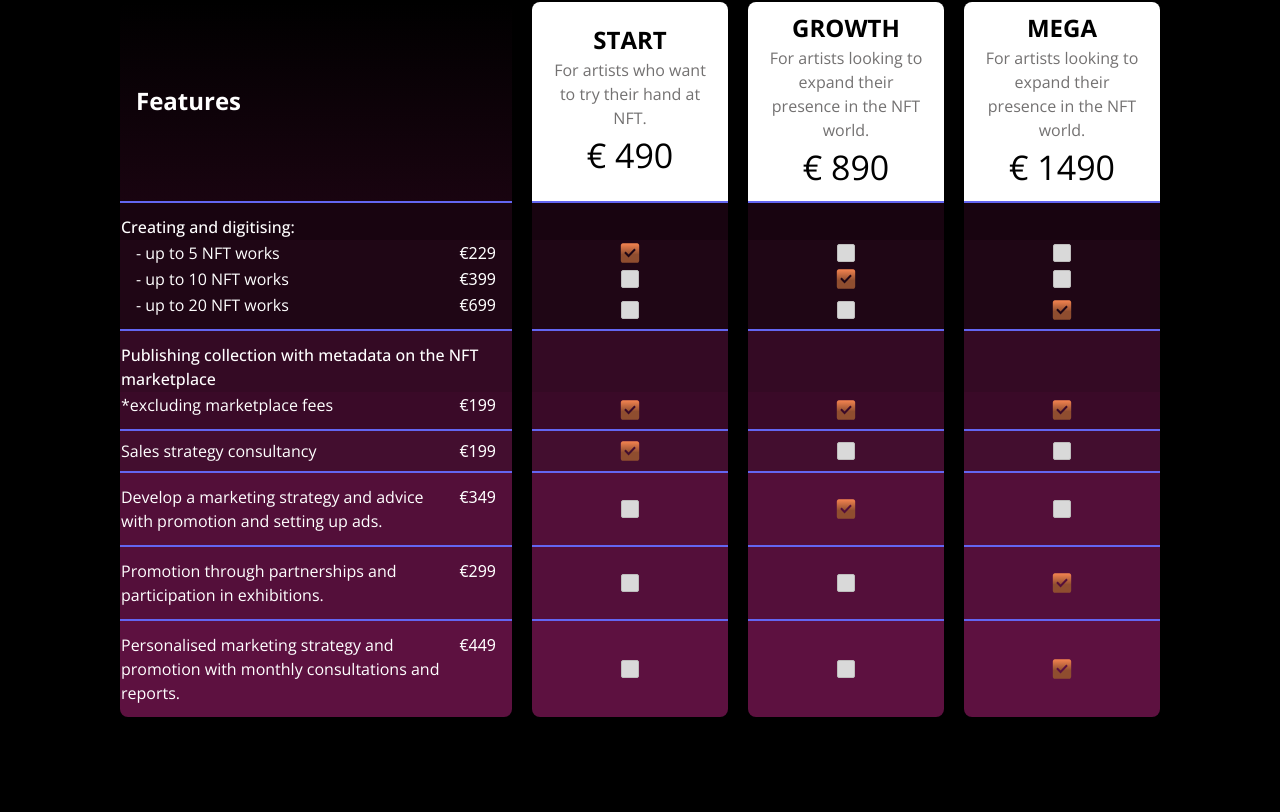
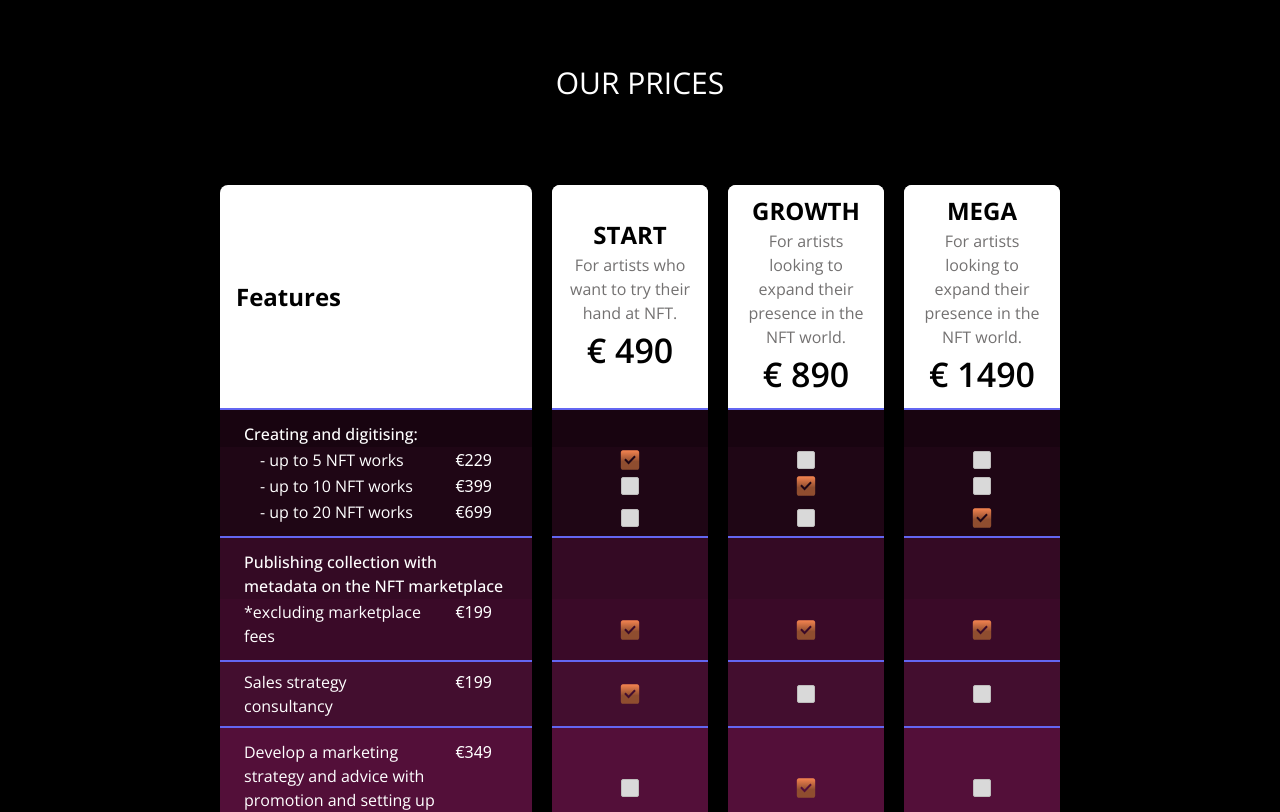
Before and after one commit to whitemam8a/OPENGATE, a React (Vite) app: page / in a window 1280 px wide. Shown: the part 1457-2269 px from the top of the page. Built offline with nearby package versions, Linux system fonts and the light colour scheme.

Commit message:
Fixed stylesheet and changed page widths

```diff
--- a/src/Blocks/First_screen.jsx
+++ b/src/Blocks/First_screen.jsx
@@ -5,7 +5,7 @@ const First_screen = ({ title, description, button }) => {
     document.getElementById("Contacts")?.scrollIntoView({ behavior: "smooth" });
 
   return (
-    <div className="flex flex-row shared-padding">
+    <div className="flex flex-row shared-padding pt-10">
       <div className="flex flex-col justify-center md:basis-3/5 gap-6">
         <h1 className="text-[30px] md:text-[48px] pr-[100px]">{title}</h1>
         <p className="pr-[100px]">{description}</p>
--- a/src/Components/Pricing/Pricing_table.jsx
+++ b/src/Components/Pricing/Pricing_table.jsx
@@ -27,14 +27,16 @@ const PricingTable = () => {
       <table className="table-auto w-full border-separate border-spacing-x-5">
         <thead>
           <tr
-            className="bg-cover"
-            style={{
-              background: "linear-gradient(to bottom, #000000, #190410)",
-              // backgroundImage: 'url("/pictures/bg-pricies.png")',
-              // backgroundPosition: "0% 10%",
-            }}
+            className="bg-cover bg-white"
+            style={
+              {
+                // background: "linear-gradient(to bottom, #000000, #190410)",
+                // backgroundImage: 'url("/pictures/bg-pricies.png")',
+                // backgroundPosition: "0% 10%",
+              }
+            }
           >
-            <th className="px-4 py-2  text-white rounded-t-lg w-[40%]">
+            <th className="px-4 py-2  text-black rounded-t-lg w-[40%]">
               <div className="flex ">
                 <p className="table-features">Features</p>
               </div>
@@ -68,7 +70,7 @@ const PricingTable = () => {
         </thead>
         <tbody>
           <tr className="bg-cover bg-[#180410] " style={{}}>
-            <td className="pt-3 border-t-2 border-t-indigo-500">
+            <td className="pt-3 px-6 border-t-2 border-t-indigo-500">
               <p className="table-features-title">Creating and digitising:</p>
             </td>
             <td className="px-4 py-2 border-t-2 border-t-indigo-500"></td>
@@ -76,7 +78,7 @@ const PricingTable = () => {
             <td className="px-4 py-2 border-t-2 border-t-indigo-500"></td>
           </tr>
           <tr className="bg-cover bg-[#1F0615] " style={{}}>
-            <td className="px-4 ">
+            <td className="px-10 ">
               <FeaturesText text={"- up to 5 NFT works"} price={"229"} />
             </td>
             <td className="px-4 ">
@@ -92,7 +94,7 @@ const PricingTable = () => {
             </td>
           </tr>
           <tr className="bg-cover bg-[#1F0615] " style={{}}>
-            <td className="px-4 ">
+            <td className="px-10 ">
               <FeaturesText text={"- up to 10 NFT works"} price={"399"} />
             </td>
             <td className="justify-items-center">
@@ -106,7 +108,7 @@ const PricingTable = () => {
             </td>
           </tr>
           <tr className="bg-cover bg-[#1F0615] " style={{}}>
-            <td className="px-4 pb-3 border-b-2 border-b-indigo-500">
+            <td className="px-10 pb-3 border-b-2 border-b-indigo-500">
               <FeaturesText text={"- up to 20 NFT works"} price={"699"} />
             </td>
             <td className="justify-items-center border-b-2 border-b-indigo-500">
@@ -120,7 +122,7 @@ const PricingTable = () => {
             </td>
           </tr>
           <tr className="bg-cover bg-[#340A24] " style={{}}>
-            <td className="pt-3 ">
+            <td className="pt-3 px-6">
               <p className="table-features-title">
                 Publishing collection with metadata on the NFT marketplace
               </p>
@@ -130,7 +132,7 @@ const PricingTable = () => {
             <td className="px-4 "></td>
           </tr>
           <tr className="bg-cover bg-[#3A0A28] " style={{}}>
-            <td className="pr-4 pb-3 border-b-2 border-b-indigo-500">
+            <td className="pl-6 pr-10 pb-3 border-b-2 border-b-indigo-500">
               <FeaturesText
                 text={"*excluding marketplace fees"}
                 price={"199"}
@@ -147,7 +149,7 @@ const PricingTable = () => {
             </td>
           </tr>
           <tr className="bg-cover bg-[#430E2F] " style={{}}>
-            <td className="pr-4 py-2  border-b-2 border-b-indigo-500">
+            <td className="pl-6 pr-10 py-2  border-b-2 border-b-indigo-500">
               <FeaturesText text={"Sales strategy consultancy"} price={"199"} />
             </td>
             <td className="justify-items-center border-b-2 border-b-indigo-500">
@@ -161,7 +163,7 @@ const PricingTable = () => {
             </td>
           </tr>
           <tr className="bg-cover bg-[#530F39] " style={{}}>
-            <td className="pr-4 py-3 border-b-2 border-b-indigo-500 ">
+            <td className="pl-6 pr-10 py-3 border-b-2 border-b-indigo-500 ">
               <FeaturesText
                 text={
                   "Develop a marketing strategy and advice with promotion and setting up ads."
@@ -180,7 +182,7 @@ const PricingTable = () => {
             </td>
           </tr>
           <tr className="bg-cover bg-[#540F3A] " style={{}}>
-            <td className="pr-4 py-3 border-b-2 border-b-indigo-500">
+            <td className="pl-6 pr-10 py-3 border-b-2 border-b-indigo-500">
               <FeaturesText
                 text={
                   "Promotion through partnerships and participation in exhibitions."
@@ -199,7 +201,7 @@ const PricingTable = () => {
             </td>
           </tr>
           <tr className="bg-cover bg-[#5D1140] " style={{}}>
-            <td className="pr-4 py-3 rounded-b-lg">
+            <td className="pl-6 pr-10 py-3 rounded-b-lg">
               <FeaturesText
                 text={
                   "Personalised marketing strategy and promotion with monthly consultations and reports."
--- a/src/index.css
+++ b/src/index.css
@@ -42,7 +42,7 @@ h2 {
 }
 
 .shared-padding {
-  @apply px-4 md:px-[100px];
+  @apply px-4 md:px-[200px];
 }
 
 /* Table */
@@ -68,7 +68,7 @@ h2 {
 
 .table-head-price {
   font-family: "Open Sans", sans-serif;
-  font-weight: 300;
+  font-weight: 600;
   font-size: 34px;
 }
 
```
